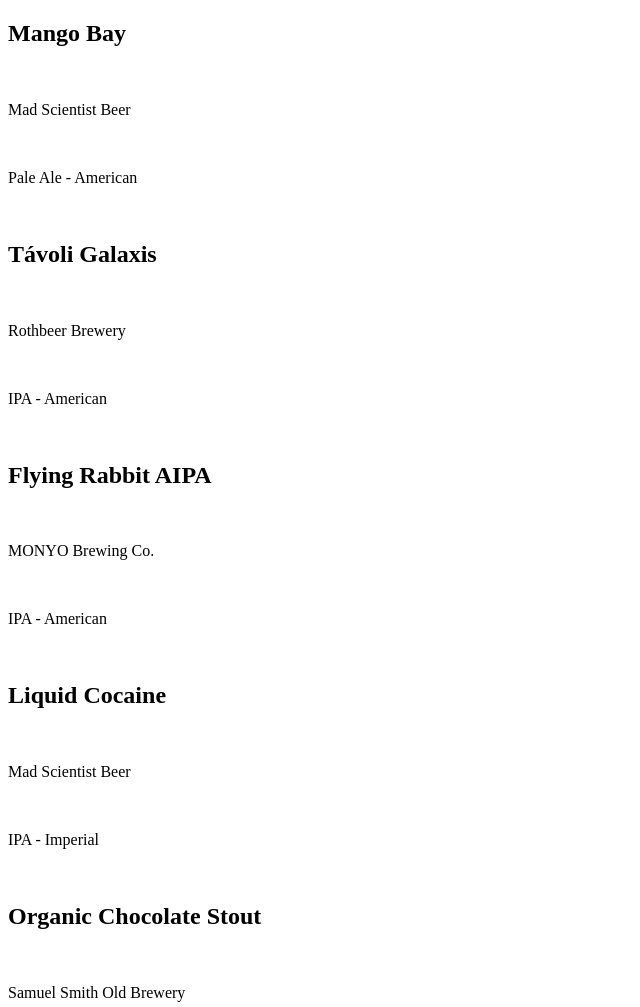
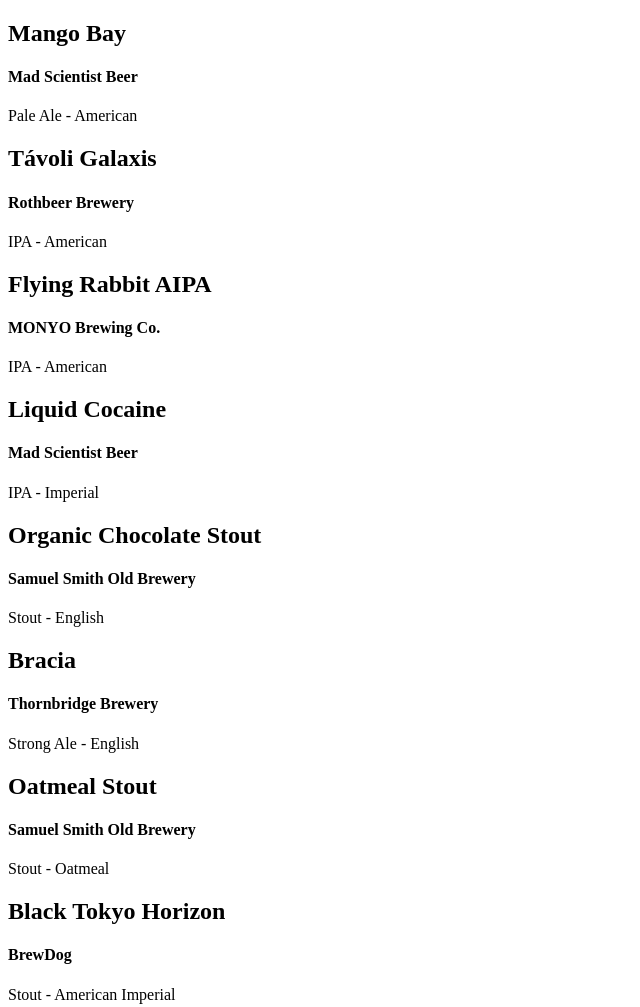
Before and after one commit to Dawid930/get-post, a plain HTML site: page frontend/index.html in a window 1280 px wide. Shown: the top 1007 px of the page, without its empty margins (0-640 px from the left). Drawn offline with Linux system fonts and the light colour scheme.

Commit message:
script updated

```diff
--- a/frontend/index.html
+++ b/frontend/index.html
@@ -9,7 +9,5 @@
 </head>
 <body>
 	<div id="root"></div>
-	<h1>hello</h1>
-
 </body>
 </html>
--- a/frontend/public/script.js
+++ b/frontend/public/script.js
@@ -1,3 +1,28 @@
+                                        // map- async-await-el
+
+const loadEvent = async () =>{
+    const rootElement = document.getElementById("root");
+    const beersObjData = await fetch("public/data.json");
+    const beersObj = await beersObjData.json();
+
+    const beerHTML = beersObj.cards.map(x => `
+    <div class="beer">
+        <h2>${x.title}</h2>
+        <h4>${x.sub}</h4>
+        <p>${x.text}</p>
+    </div>
+    `);
+
+    console.log(beerHTML);
+
+    rootElement.insertAdjacentHTML('beforeend', beerHTML.join(''))  // join nelkul a .map arrayt dob vissza, amit nem jol fog megjeleniteni a bongeszo, mert string kell neki. A .join stringet ad vissza!!
+
+}
+
+window.addEventListener("load", loadEvent)
+
+/*
+                                        //for ciklussal
 fetch("./public/data.json")
     .then(response => response.json())
     .then(data =>{
@@ -11,3 +36,5 @@
             `)
         }
     })
+
+ */
```
